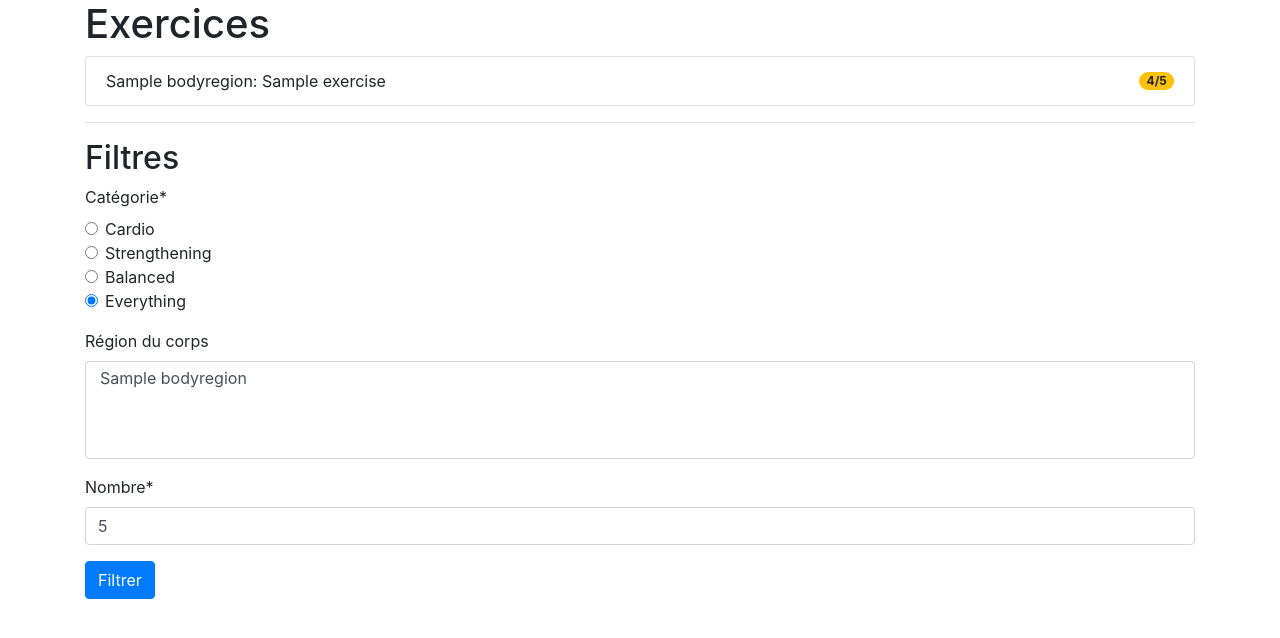
After one commit to Crocmagnon/workout-suggest, a Django app: page /exercises/ in a window 1280 px wide. The commit adds this page. Shown: the top 638 px of the page. Run offline with Django 3.2, Linux system fonts and the light colour scheme; tables that the repository leaves empty hold one stand-in row (values such as "Sample post"); some libraries are stand-ins or nearby versions.

Commit message:
Improve form filtering and design

```diff
--- a/pyproject.toml
+++ b/pyproject.toml
@@ -7,6 +7,7 @@ authors = ["Gabriel Augendre <gabriel@augendre.info>"]
 [tool.poetry.dependencies]
 python = "^3.9"
 Django = "^3.1.3"
+django-crispy-forms = "^1.10.0"
 
 [tool.poetry.dev-dependencies]
 pytest = "^6.1"
--- a/src/exercises/admin.py
+++ b/src/exercises/admin.py
@@ -12,3 +12,5 @@ class BodyRegionAdmin(admin.ModelAdmin):
 @register(Exercise)
 class ExerciseAdmin(admin.ModelAdmin):
     list_display = ["name", "get_body_regions", "rating"]
+    list_filter = ["body_regions", "rating"]
+    search_fields = ["name"]
--- a/src/exercises/forms.py
+++ b/src/exercises/forms.py
@@ -1,13 +1,33 @@
 from django import forms
+from django.core.validators import MinValueValidator
+
+from exercises.models import BodyRegion, Exercise
 
 
 class QueryForm(forms.Form):
     CARDIO_CHOICE = "cardio"
     STRENGTHENING_CHOICE = "strengthening"
     BALANCED_CHOICE = "balanced"
+    EVERYTHING_CHOICE = "everything"
     RATING_CHOICES = [
         (CARDIO_CHOICE, "Cardio"),
         (STRENGTHENING_CHOICE, "Strengthening"),
         (BALANCED_CHOICE, "Balanced"),
+        (EVERYTHING_CHOICE, "Everything"),
     ]
-    rating = forms.ChoiceField(choices=RATING_CHOICES, widget=forms.RadioSelect)
+    rating = forms.ChoiceField(
+        choices=RATING_CHOICES,
+        widget=forms.RadioSelect,
+        initial=EVERYTHING_CHOICE,
+        label="Catégorie",
+    )
+    body_regions = forms.ModelMultipleChoiceField(
+        BodyRegion.objects.filter(
+            id__in=Exercise.objects.values_list("body_regions", flat=True).distinct()
+        ).order_by("name"),
+        required=False,
+        label="Région du corps",
+    )
+    number_of_exercises = forms.IntegerField(
+        validators=[MinValueValidator(1)], initial=5, label="Nombre"
+    )
--- a/src/exercises/templates/exercises/base.html
+++ b/src/exercises/templates/exercises/base.html
@@ -1,12 +1,20 @@
+{% load static %}
 <!DOCTYPE html>
 <html lang="en">
 <head>
     <meta charset="UTF-8">
-    <meta name="viewport" content="width=device-width, initial-scale=1.0">
+    <meta name="viewport" content="width=device-width, initial-scale=1.0, shrink-to-fit=no">
+    <link rel="stylesheet"
+          href="https://cdn.jsdelivr.net/npm/bootstrap@4.5.3/dist/css/bootstrap.min.css"
+          integrity="sha384-TX8t27EcRE3e/ihU7zmQxVncDAy5uIKz4rEkgIXeMed4M0jlfIDPvg6uqKI2xXr2"
+          crossorigin="anonymous">
+    <link rel="stylesheet" href="{% static 'exercises/style.css' %}">
     <title>{% block title %}{% endblock %}</title>
 </head>
 <body>
-{% block content %}
-{% endblock %}
+<div class="container">
+    {% block content %}
+    {% endblock %}
+</div>
 </body>
 </html>
--- a/src/exercises/templates/exercises/exercise_list.html
+++ b/src/exercises/templates/exercises/exercise_list.html
@@ -1,16 +1,23 @@
 {% extends "exercises/base.html" %}
+{% load crispy_forms_filters %}
+
 {% block title %}
-    Random exercises
+    Exercices
 {% endblock %}
 {% block content %}
-    <h1>Random exercises</h1>
-    <ul>
+    <h1>Exercices</h1>
+    <ul class="list-group">
         {% for exercise in exercises %}
-            <li>{{ exercise.get_body_regions }}: {{ exercise.name }} ({{ exercise.rating }}/5)</li>
+            <li class="list-group-item d-flex justify-content-between align-items-center">
+                {{ exercise.get_body_regions }}: {{ exercise.name }}
+                {% include "exercises/rating_badge.html" %}
+            </li>
         {% endfor %}
     </ul>
+    <hr>
     <form action="" method="get">
-    {{ form.as_p }}
-    <button type="submit">Submit</button>
+    <h2>Filtres</h2>
+        {{ form|crispy }}
+    <button class="btn btn-primary" type="submit">Filtrer</button>
     </form>
 {% endblock %}
--- /dev/null
+++ b/src/exercises/templates/exercises/rating_badge.html
@@ -0,0 +1 @@
+<span class="badge badge-{% if exercise.is_mostly_cardio %}warning{% elif exercise.is_mostly_strengthening %}success{% else %}primary{% endif %} badge-pill">{{ exercise.rating }}/5</span>
--- a/src/exercises/urls.py
+++ b/src/exercises/urls.py
@@ -19,5 +19,5 @@ from exercises.views import RandomExercisesView
 
 app_name = "exercises"
 urlpatterns = [
-    path("random", RandomExercisesView.as_view(), name="random"),
+    path("", RandomExercisesView.as_view(), name="base"),
 ]
--- a/src/exercises/views.py
+++ b/src/exercises/views.py
@@ -12,13 +12,22 @@ class RandomExercisesView(generic.ListView, FormMixin):
 
     def get_queryset(self):
         form = self.get_form()
+        if not form.is_valid():
+            print(form.errors)
+            for field in form:
+                print(field.name, field.errors)
+            return Exercise.objects.order_by("?")[:5]
+
         base_queryset = self.get_base_queryset(form)
-        return base_queryset.order_by("?")[:5]
+        filters = {}
+        body_regions = form.cleaned_data.get("body_regions")
+        if body_regions:
+            filters.update({"body_regions__in": body_regions})
+        number_of_exercises = form.cleaned_data.get("number_of_exercises")
+        return base_queryset.filter(**filters).order_by("?")[:number_of_exercises]
 
-    def get_base_queryset(self, form):
-        if not form.is_valid():
-            return Exercise.objects.all()
-        data = form.cleaned_data
+    def get_base_queryset(self, valid_form):
+        data = valid_form.cleaned_data
         rating = data.get("rating")
         if rating == QueryForm.BALANCED_CHOICE:
             return Exercise.objects.get_balanced()
@@ -26,6 +35,8 @@ class RandomExercisesView(generic.ListView, FormMixin):
             return Exercise.objects.get_mostly_cardio()
         elif rating == QueryForm.STRENGTHENING_CHOICE:
             return Exercise.objects.get_mostly_strengthening()
+        else:
+            return Exercise.objects.all()
 
     def get_form_kwargs(self):
         kwargs = super().get_form_kwargs()
--- a/src/workout_suggest/settings.py
+++ b/src/workout_suggest/settings.py
@@ -25,7 +25,7 @@ SECRET_KEY = "+9(768zpp2r(kj3tqawboetb#8!8t@1x$o1k0&$4!yvdzr%#u6"
 # SECURITY WARNING: don't run with debug turned on in production!
 DEBUG = True
 
-ALLOWED_HOSTS = []
+ALLOWED_HOSTS = ["192.168.0.23", "localhost"]
 
 
 # Application definition
@@ -37,6 +37,7 @@ INSTALLED_APPS = [
     "django.contrib.sessions",
     "django.contrib.messages",
     "django.contrib.staticfiles",
+    "crispy_forms",
     "custom_auth",
     "exercises",
 ]
@@ -122,3 +123,4 @@ USE_TZ = True
 STATIC_URL = "/static/"
 
 AUTH_USER_MODEL = "custom_auth.User"
+CRISPY_TEMPLATE_PACK = "bootstrap4"
```
Also changed, not shown: src/exercises/static/exercises/style.css (added), 1 other file.
